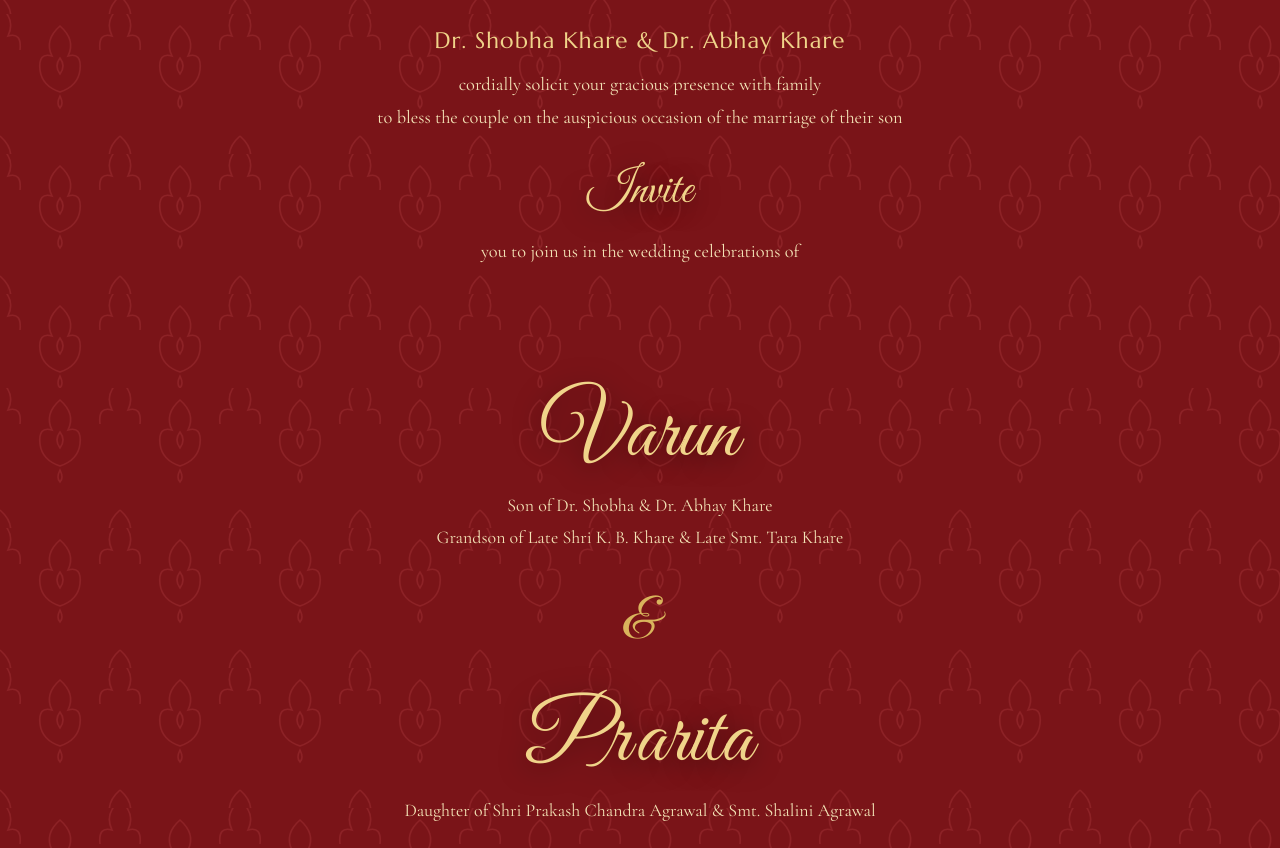
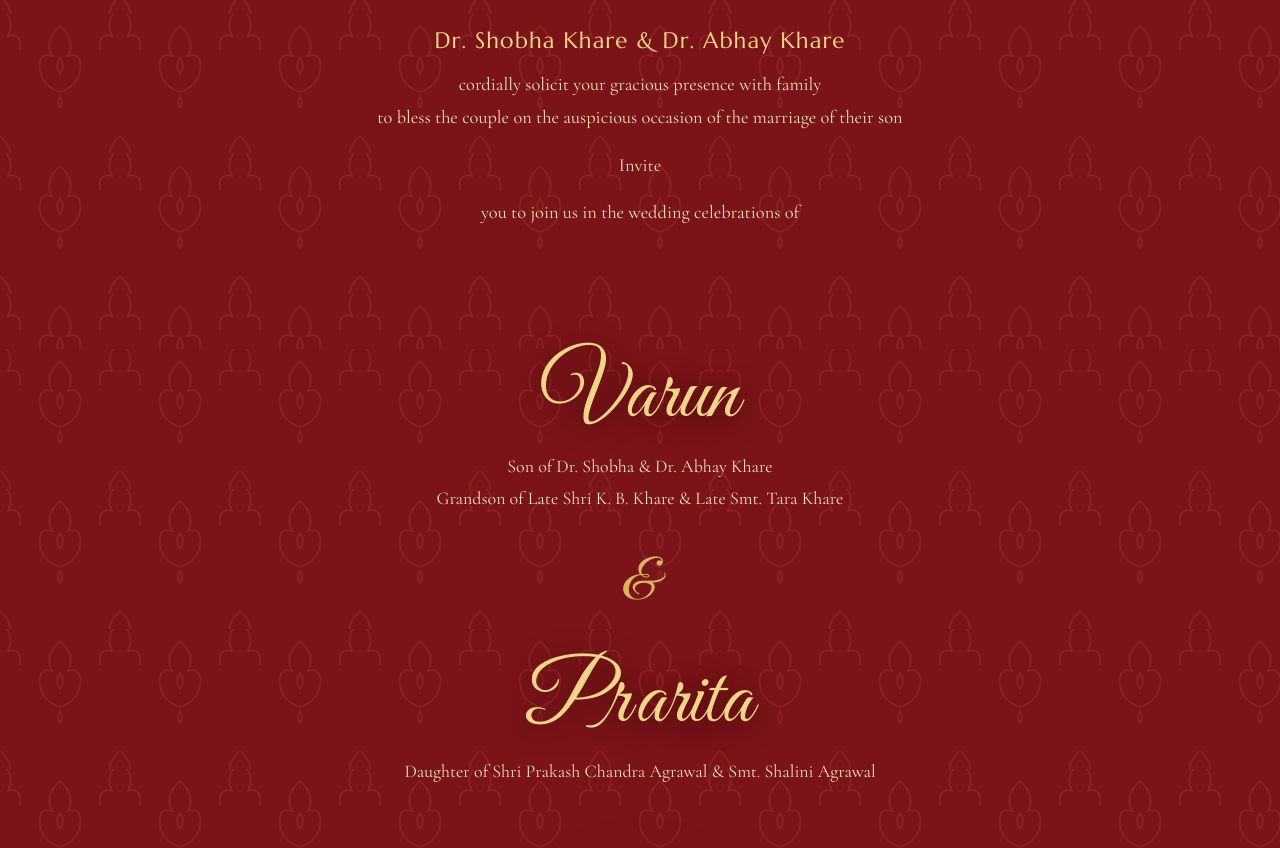
Before and after one commit to vkkhare/wedding_invitation, a React (Vite) app: page / in a window 1280 px wide. Shown: the part 1486-2334 px from the top of the page. Built offline with nearby package versions, Linux system fonts and the light colour scheme; no server answers.

Commit message:
Set Invite in the same body style as the surrounding lines
Co-Authored-By: Claude Fable 5 <noreply@anthropic.com>
Claude-Session: https://claude.ai/code/session_01Laey7iPgSkAxcR1n1p2GxR

```diff
--- a/src/components/Invocation.jsx
+++ b/src/components/Invocation.jsx
@@ -45,7 +45,7 @@ export default function Invocation() {
           to bless the couple on the auspicious occasion of the marriage of their son
         </Reveal>
 
-        <Reveal as="h2" className="invite-word script">Invite</Reveal>
+        <Reveal as="p" className="hosts-line">Invite</Reveal>
         <Reveal as="p" className="hosts-line">you to join us in the wedding celebrations of</Reveal>
       </div>
     </section>
--- a/src/styles.css
+++ b/src/styles.css
@@ -260,7 +260,6 @@ sup { font-size: 0.55em; }
 .hosts-names { font-family: "Marcellus", serif; font-size: clamp(1.1rem, 4vw, 1.4rem); letter-spacing: 0.05em; color: var(--gold-bright); }
 .hosts-line { font-size: clamp(1rem, 3.4vw, 1.15rem); line-height: 1.8; margin-top: 14px; color: var(--gold-soft); }
 
-.invite-word { font-size: clamp(2rem, 7.5vw, 3rem); color: var(--gold-bright); margin: clamp(14px, 4vw, 26px) 0 8px; text-shadow: 0 4px 26px rgba(20, 2, 3, 0.5); }
 
 /* couple */
 .couple-name { font-family: "Great Vibes", cursive; font-weight: 400; font-size: clamp(3.4rem, 14vw, 5.4rem); color: var(--gold-bright); line-height: 1.1; text-shadow: 0 4px 26px rgba(20, 2, 3, 0.5); }
```
